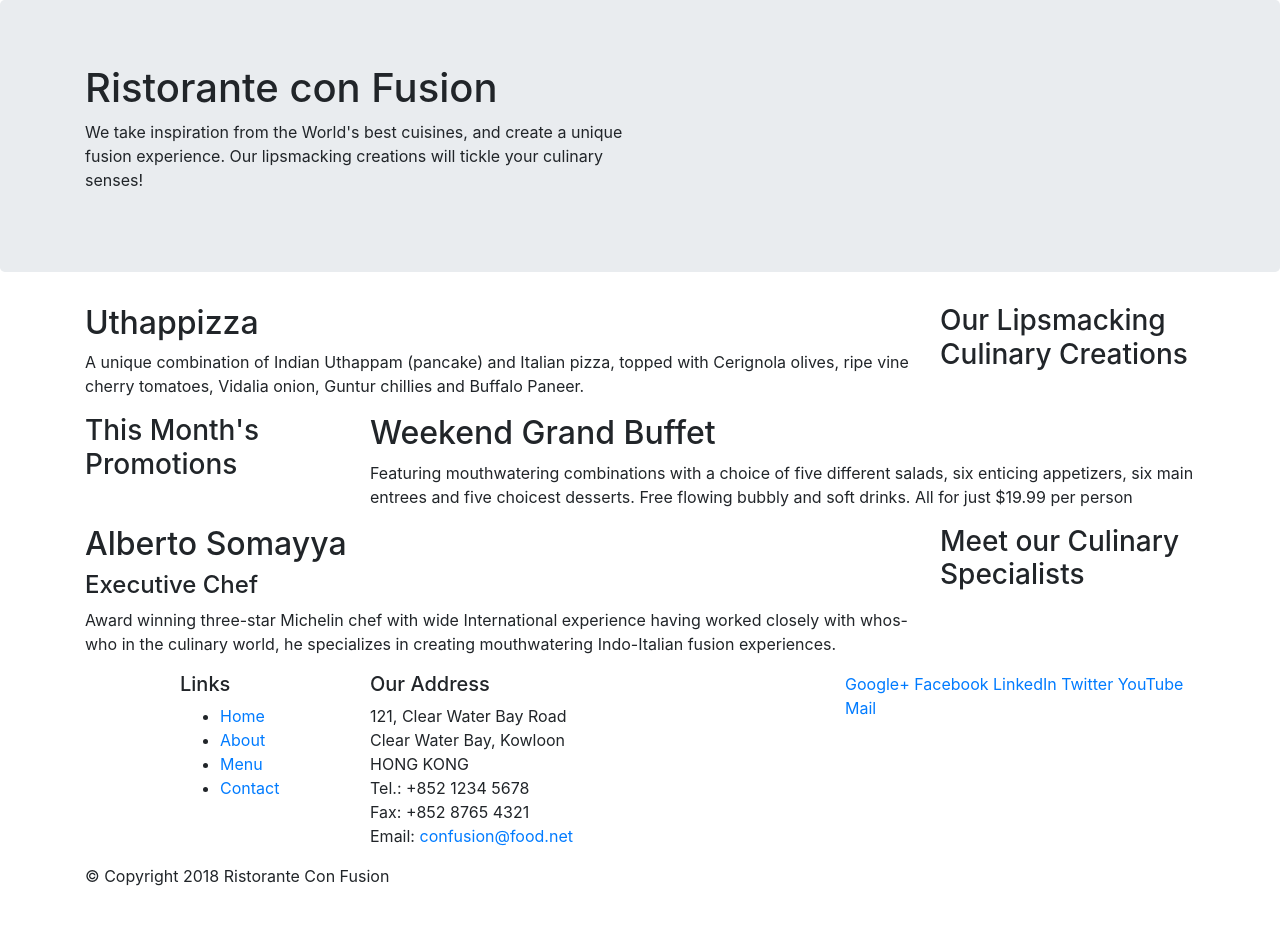
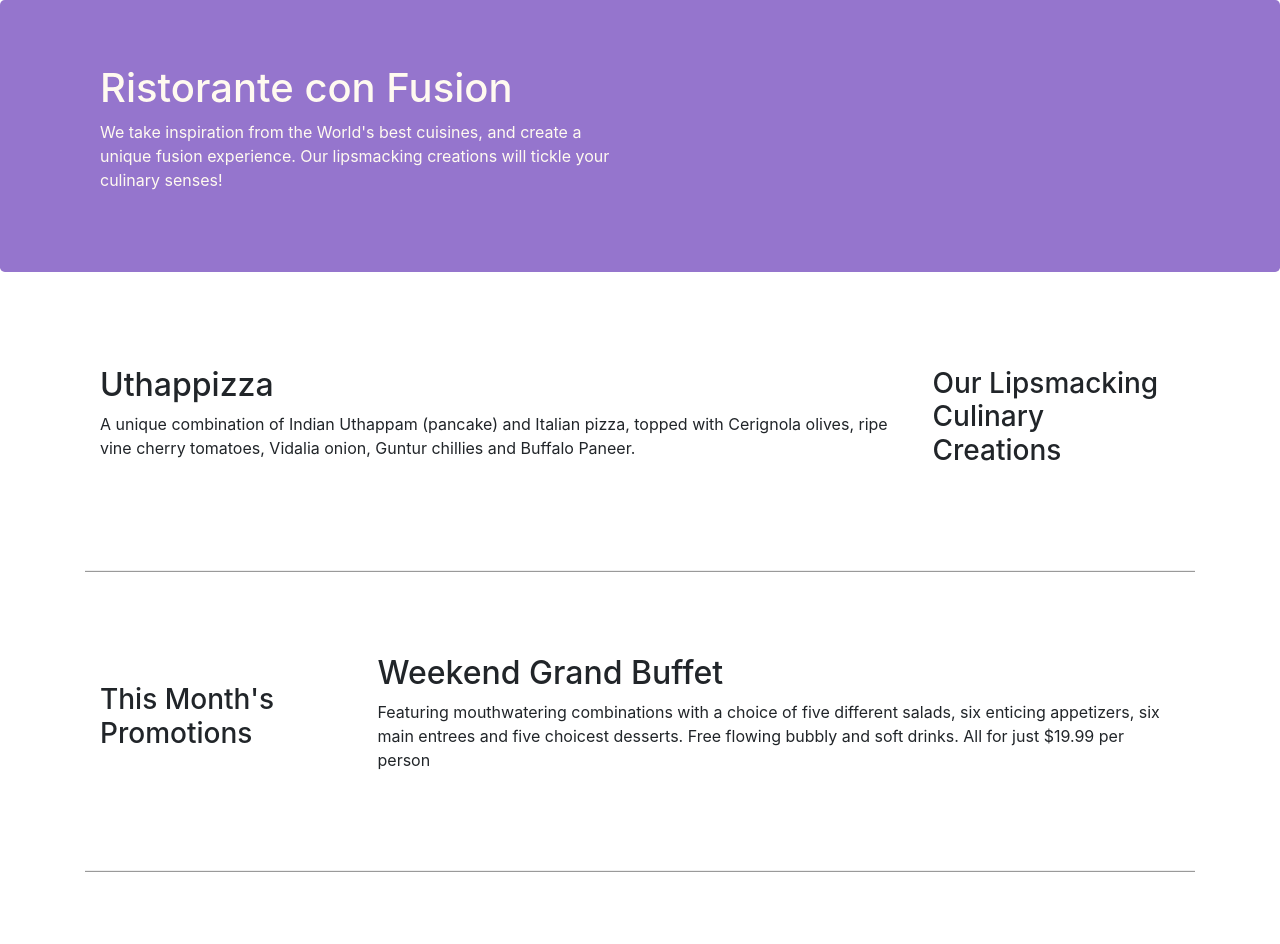
Before and after one commit to vibhorgupta7/Ristorante-Con-Fusion-App, a website: page index.html in a window 1280 px wide. Shown: the top 944 px of the page. Before the commit the page ends 904 px from the top, so only its background shows below. Drawn offline with nearby package versions, Linux system fonts and the light colour scheme.

Commit message:
bootstrap 2

```diff
--- /dev/null
+++ b/css/style.css
@@ -0,0 +1,30 @@
+.row-header {
+    margin: 0px auto;
+    padding: 0px auto;
+}
+
+.row-content {
+    margin: 0px auto;
+    padding: 20px 0px 20px 0px;
+    border-bottom: 2px ridge;
+    min-height: 300px;
+}
+
+.footer {
+    background-color: azure;
+     margin: 0px auto;
+    padding: 20px 0px 20px 0px;
+}
+
+.jumbotron {
+    margin: 0px auto;
+    padding 70px 30px 70px 30px;
+    background-color: #9575CD;
+    color: floralwhite;
+}
+
+.address {
+    font-size: 80%;
+    margin:0px;
+    color: #0f0f0f;
+}
--- a/index.html
+++ b/index.html
@@ -10,13 +10,14 @@
 
     <!-- Bootstrap CSS -->
     <link rel="stylesheet" href="node_modules/bootstrap/dist/css/bootstrap.min.css">
+    <link rel="stylesheet" href="css/style.css">
 </head>
 
 <body>
 
     <header class="jumbotron">
         <div class="container">
-            <div class="row">
+            <div class="row row-header">
                 <div class="col-12 col-sm-6">
                     <h1>Ristorante con Fusion</h1>
                     <p>We take inspiration from the World's best cuisines, and create a unique fusion experience. Our lipsmacking creations will tickle your culinary senses!</p>
@@ -28,7 +29,7 @@
     </header>
 
     <div class="container">
-        <div class="row">
+        <div class="row row-content align-items-center">
             <div class="col-12 col-sm-4 col-md-3 order-sm-last">
                 <h3>Our Lipsmacking Culinary Creations</h3>
             </div>
@@ -39,7 +40,7 @@
         </div>
 
 
-        <div class="row">
+        <div class="row row-content align-items-center">
             <div class="col-12 col-sm-4 col-md-3">
                 <h3>This Month's Promotions</h3>
             </div>
@@ -49,7 +50,7 @@
             </div>
         </div>
 
-        <div class="row">
+        <div class="row row-content align-items-center">
             <div class="col-12 col-sm-4 col-md-3 order-sm-last">
                 <h3>Meet our Culinary Specialists</h3>
             </div>
@@ -61,12 +62,12 @@
         </div>
     </div>
 
-    <footer class="container">
+    <footer class="container footer">
         <div >
             <div class="row">
                 <div class="col-4 offset-1 col-sm-2">
                     <h5>Links</h5>
-                    <ul>
+                    <ul class="list-unstyled">
                         <li><a href="#">Home</a></li>
                         <li><a href="#">About</a></li>
                         <li><a href="#">Menu</a></li>
@@ -84,8 +85,8 @@
 		              Email: <a href="mailto:confusion@food.net">confusion@food.net</a>
 		           </address>
                 </div>
-                <div class="col-12 col-sm-4">
-                    <div>
+                <div class="col-12 col-sm-4 ">
+                    <div class="text-center ">
                         <a href="http://google.com/+">Google+</a>
                         <a href="http://www.facebook.com/profile.php?id=">Facebook</a>
                         <a href="http://www.linkedin.com/in/">LinkedIn</a>
```
